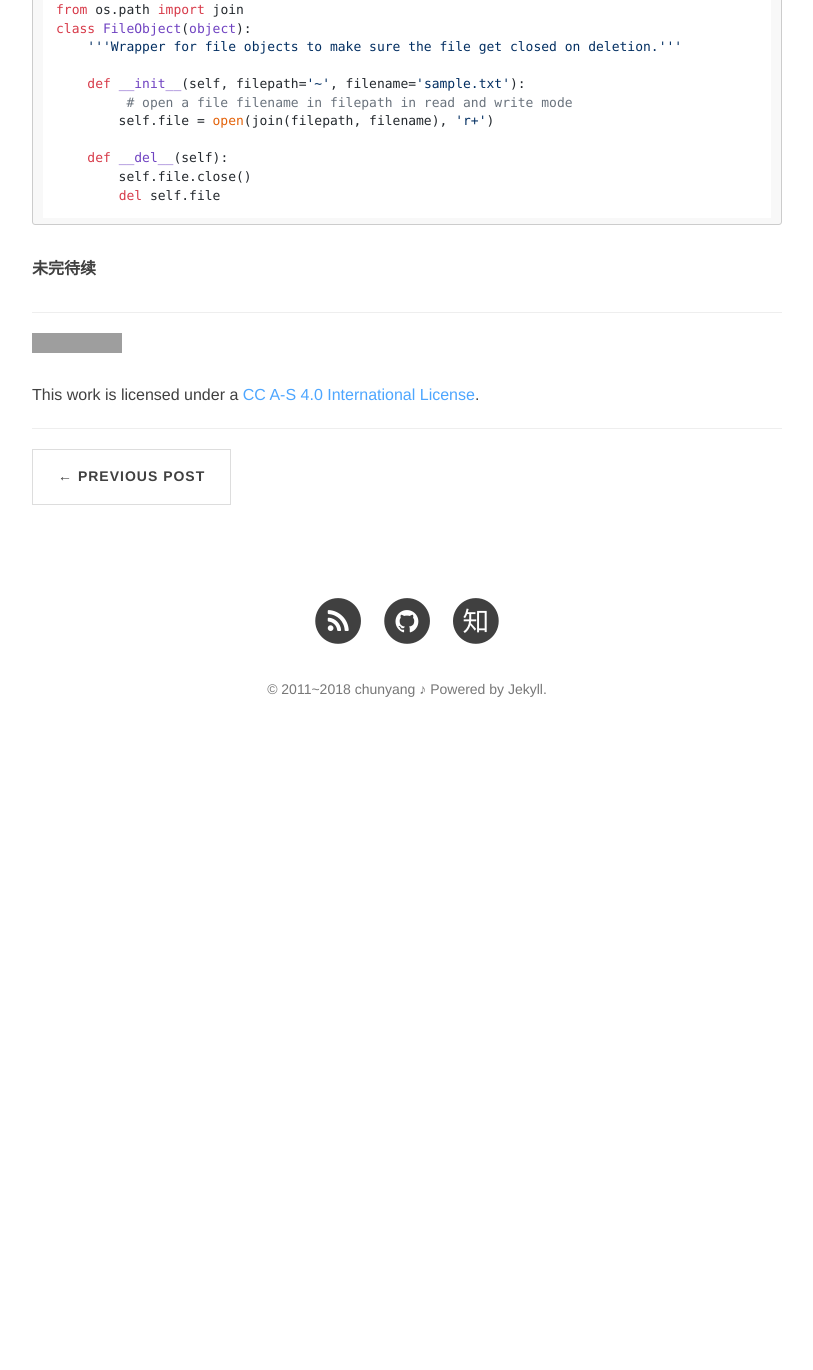
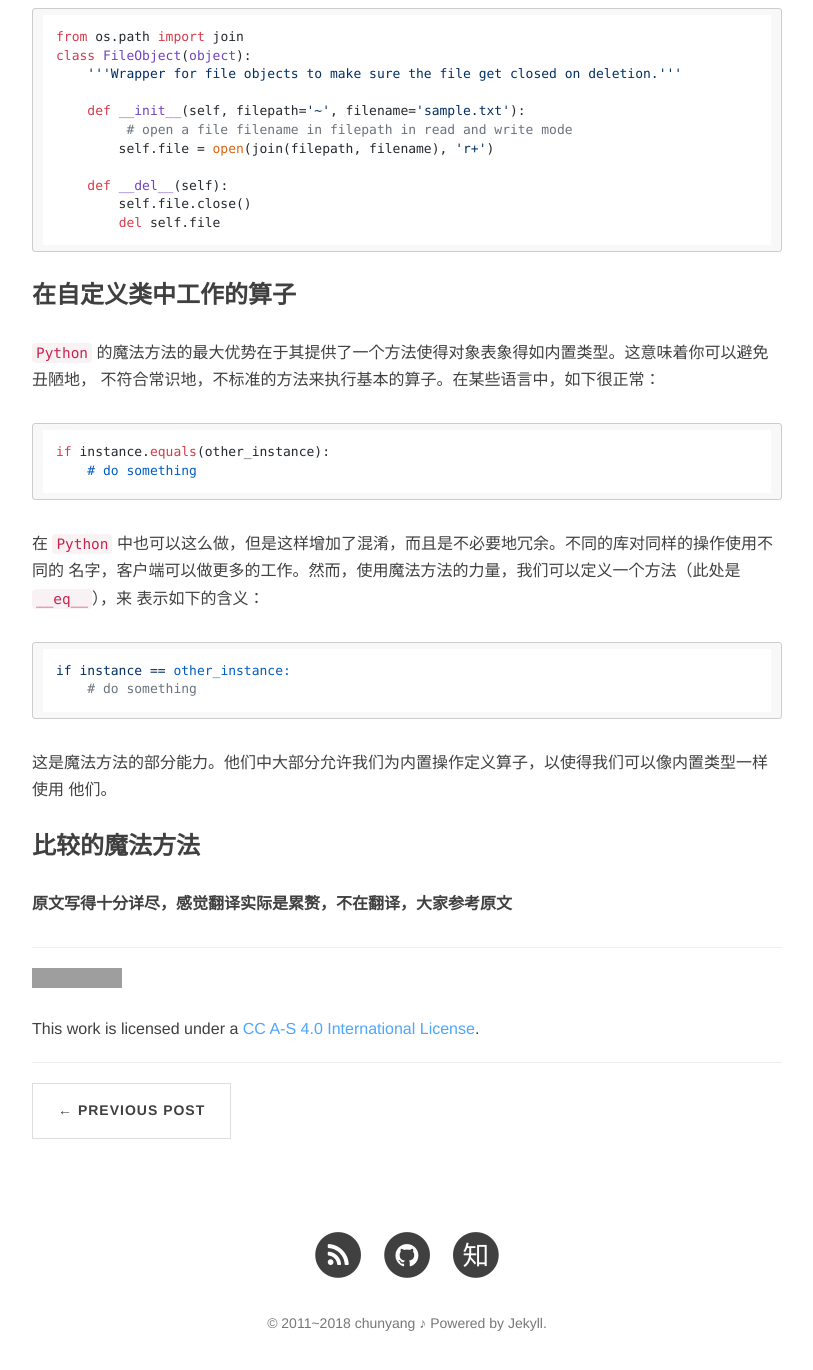
Before and after one commit to chunyang-wen/chunyang-wen.github.io, a Jekyll site: the page built from _posts/2017-12-24-a-guide-to-python-magic-methods.md, in a window 1280 px wide and 1400 px high, scrolled down 1886 px. Shown: the top 1370 px of the window, without its empty margins (233-1046 px from the left). Built offline with Jekyll 4.4.1, drawn with Linux system fonts in a browser that asks for light colours; nearby versions of some CDN libraries; comment, search, counter and statistics services are not loaded; before the commit the page ends 2653 px from its top, so only the background shows below that; grey boxes are pictures that could not be loaded.

Commit message:
Modify: update 2017-12-24-a-guide-to-python-magic-methods.md

````diff
--- a/_posts/2017-12-24-a-guide-to-python-magic-methods.md
+++ b/_posts/2017-12-24-a-guide-to-python-magic-methods.md
@@ -8,6 +8,7 @@ category: [python,]
 
 - [引言](#introduction)
 - [构造和初始化](#ctor-and-ini)
+- [自定义类中工作的算子](#op-work-custom-classes)
 
 <a name='introduction'></a>
 
@@ -72,7 +73,35 @@ class FileObject(object):
         del self.file
 ```
 
-**未完待续**
+<a name='op-work-custom-classes'></a>
+
+### 在自定义类中工作的算子
+
+`Python` 的魔法方法的最大优势在于其提供了一个方法使得对象表象得如内置类型。这意味着你可以避免丑陋地，
+不符合常识地，不标准的方法来执行基本的算子。在某些语言中，如下很正常：
+
+```python
+if instance.equals(other_instance):
+    # do something
+```
+
+在 `Python` 中也可以这么做，但是这样增加了混淆，而且是不必要地冗余。不同的库对同样的操作使用不同的
+名字，客户端可以做更多的工作。然而，使用魔法方法的力量，我们可以定义一个方法（此处是`__eq__`），来
+表示如下的含义：
+
+```python
+if instance == other_instance:
+    # do something
+```
+
+这是魔法方法的部分能力。他们中大部分允许我们为内置操作定义算子，以使得我们可以像内置类型一样使用
+他们。
+
+<a name='comparison-on-magic-method'></a>
+
+### 比较的魔法方法
+
+**原文写得十分详尽，感觉翻译实际是累赘，不在翻译，大家参考原文**
 
 [1]: https://rszalski.github.io/magicmethods/
 [2]: http://www.python.org/download/releases/2.2/descrintro/#__new__
````
